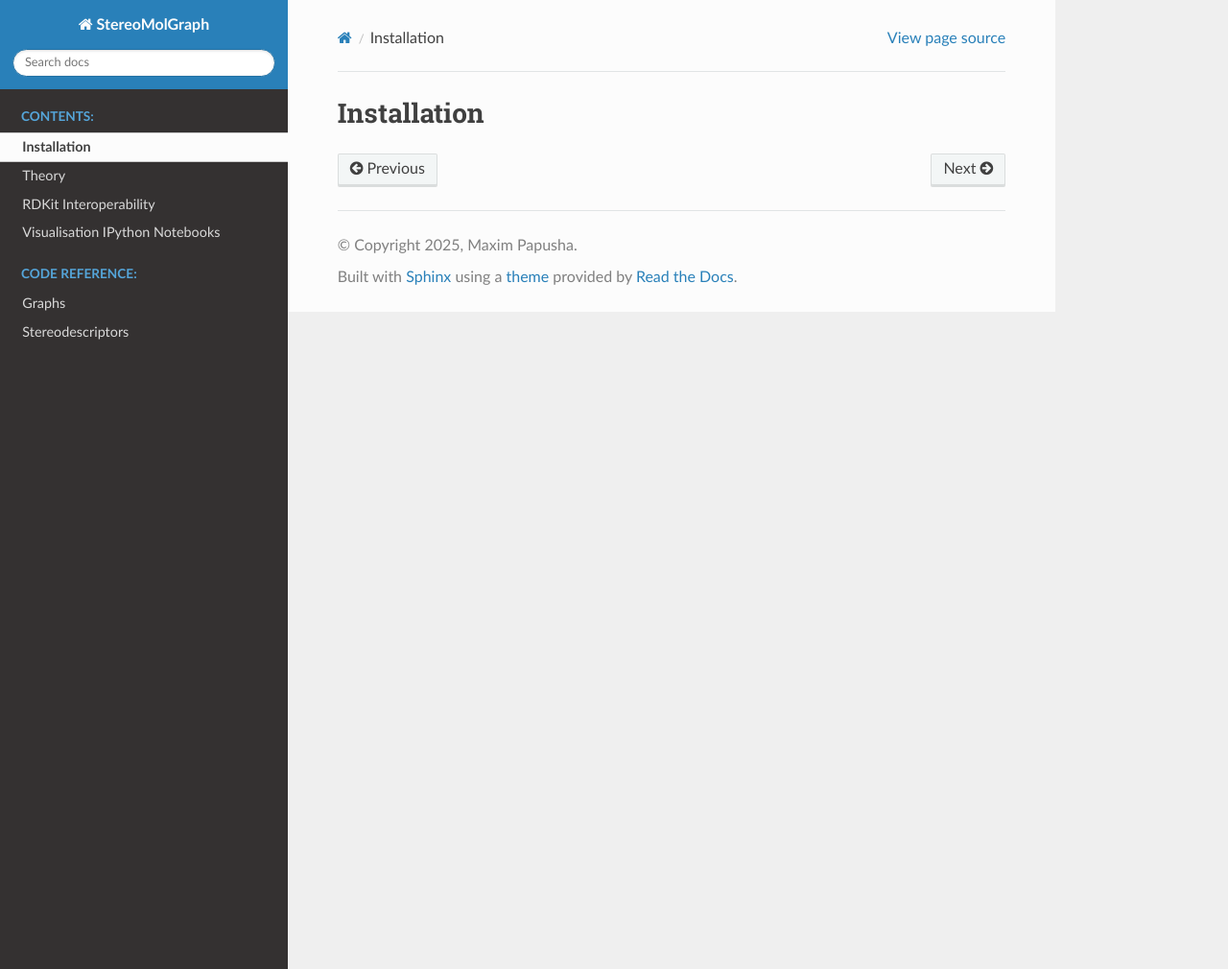
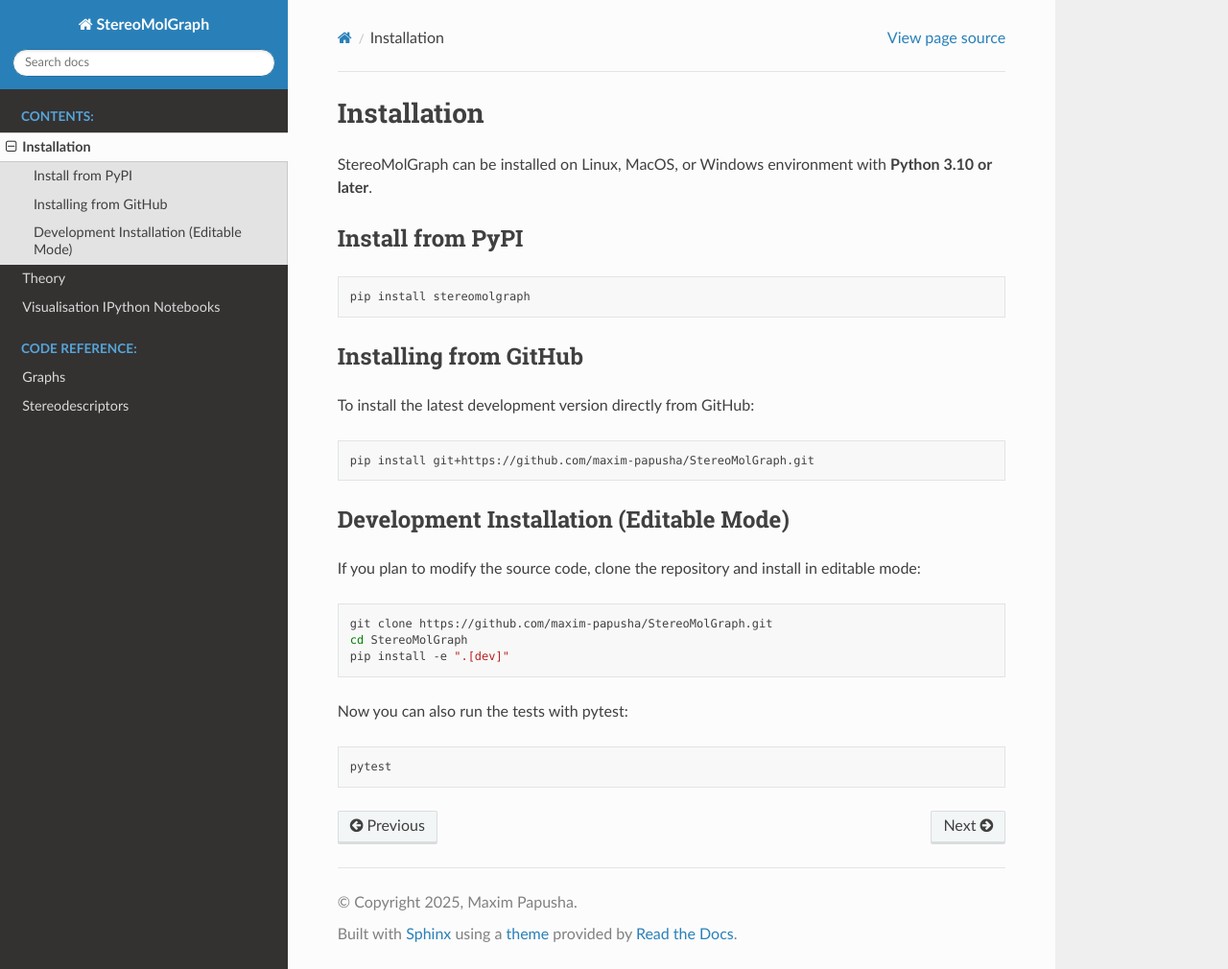
Before and after one commit to maxim-papusha/StereoMolGraph, a Sphinx documentation site: the page built from docs/installation.rst, in a window 1280 px wide and 1010 px high. Shown: the whole window at 96% size. Built offline with Sphinx 7.4.7 and the Read the Docs theme 3.1.0, drawn with Linux system fonts in a browser that asks for light colours; pages that are not in the unit, such as notebooks, are missing from menus.

Commit message:
update version

```diff
--- a/docs/index.rst
+++ b/docs/index.rst
@@ -8,7 +8,7 @@
 
    installation.rst
    theory.md
-   rdkit_interoperability.rst
+   interoperability_rdkit.rst
    ipython.rst
 
 .. toctree::
--- a/docs/installation.rst
+++ b/docs/installation.rst
@@ -1,2 +1,38 @@
 Installation
-============================
+============
+
+StereoMolGraph can be installed on Linux, MacOS, or Windows environment with **Python 3.10 or later**.
+
+Install from PyPI
+----------------
+
+.. code-block:: bash
+
+   pip install stereomolgraph
+
+Installing from GitHub
+----------------------
+
+To install the latest development version directly from GitHub:
+
+.. code-block:: bash
+
+   pip install git+https://github.com/maxim-papusha/StereoMolGraph.git
+
+Development Installation (Editable Mode)
+----------------------------------------
+
+If you plan to modify the source code, clone the repository and install in editable mode:
+
+.. code-block:: bash
+
+   git clone https://github.com/maxim-papusha/StereoMolGraph.git
+   cd StereoMolGraph
+   pip install -e ".[dev]"
+
+
+Now you can also run the tests with pytest:
+
+.. code-block:: bash
+
+    pytest
--- a/docs/rdkit_interoperability.rst
+++ /dev/null
@@ -1,2 +0,0 @@
-RDKit Interoperability
-============================
--- a/pyproject.toml
+++ b/pyproject.toml
@@ -4,7 +4,7 @@
 
 [project]
 name = "StereoMolGraph"
-version = "0.0.0b0"
+version = "0.0.0b1"
 description = ""
 readme = "README.md"
 requires-python = ">=3.10"
--- a/readthedocs.yaml
+++ b/readthedocs.yaml
@@ -24,7 +24,6 @@
     install:
       - uv pip install -r pyproject.toml --group docs
 
-    # Invoke the build using `uv`.
     build:
       html:
         - uv run sphinx-build -b html docs $READTHEDOCS_OUTPUT/html
```
Also changed, not shown: docs/requirements.txt (deleted, +0 -8 lines), 1 other file.
